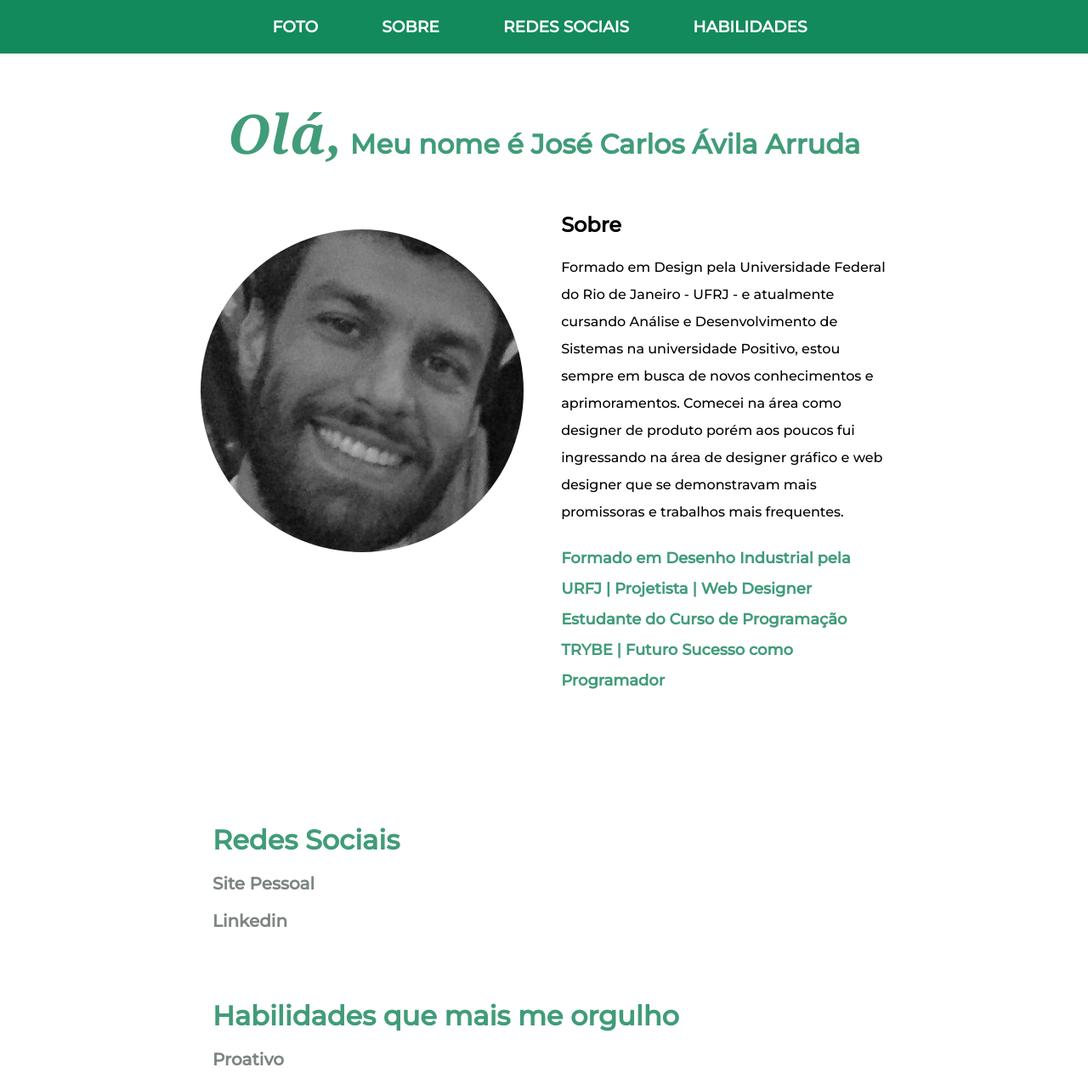
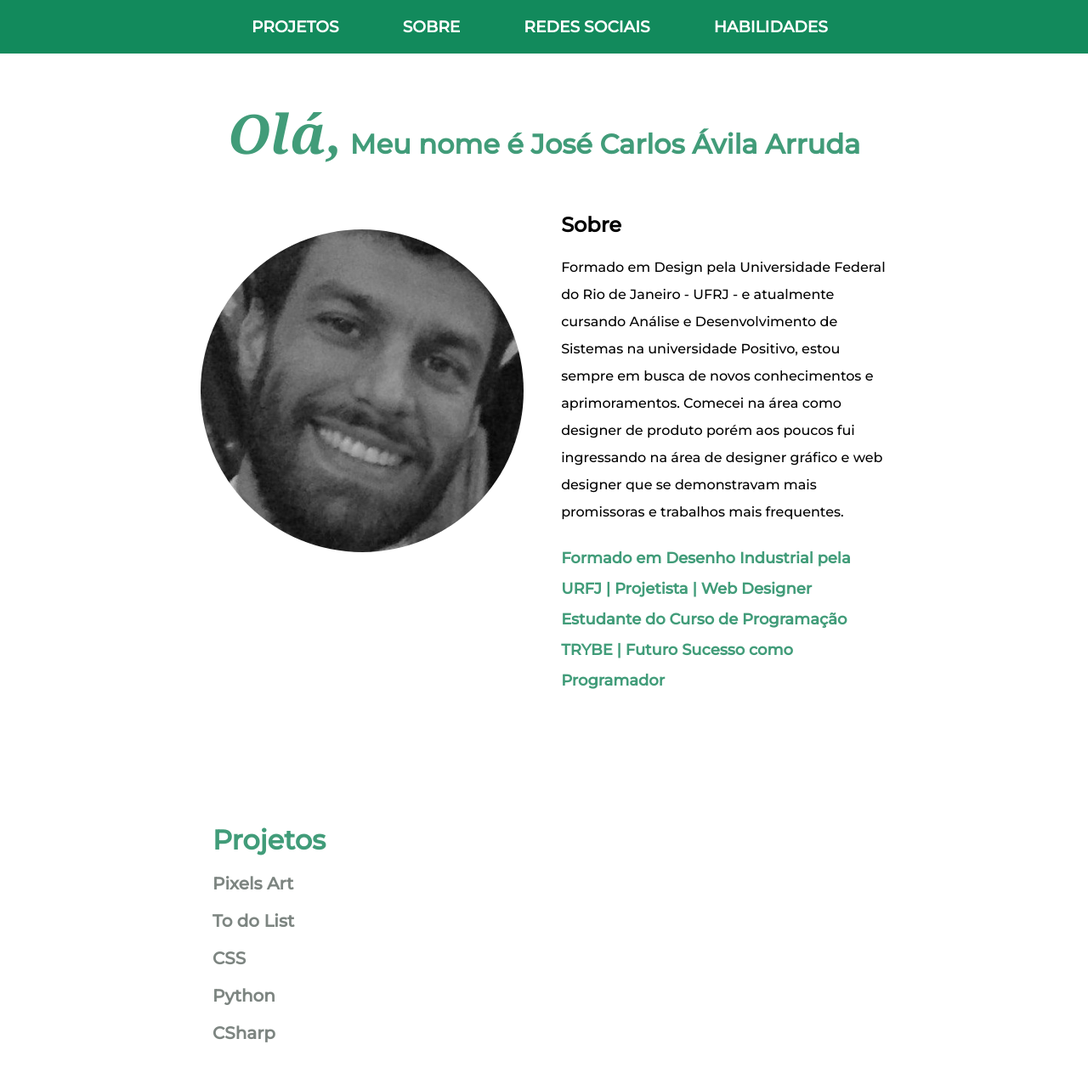
Before and after one commit to kalarruda/kalarruda.github.io, a plain HTML site: page index.html in a window 1280 px wide. Shown: the top 1276 px of the page at 85% size. Drawn offline with Linux system fonts and the light colour scheme.

Commit message:
adiciona projeto to-do-list

```diff
--- a/index.html
+++ b/index.html
@@ -14,7 +14,7 @@
     <div class="header">
         <div class="header-cabecalho">
             <h3>
-                <a href="#foto">Foto</a>
+                <a href="#foto">Projetos</a>
                 <a href="#sobre">Sobre</a>
                 <a href="#redes">Redes Sociais</a>
                 <a href="#habilidades">Habilidades</a>
@@ -42,11 +42,20 @@
     </div>
     <div>
         <div class="conteudo-lista" id="redes">
+          <h2>Projetos</h2>
+            <ul>
+                <li><a href="projetos/pixels_art">Pixels Art</a></li>
+                <li><a href="projetos/to-do-list">To do List</a></li>
+                <li>CSS</li>
+                <li>Python</li>
+                <li>CSharp</li>
+            </ul>
             <h2>Redes Sociais</h2>
             <ul>
                 <li><a href="http://www.kalarruda.com.br/" target="_blank">Site Pessoal</a> </li>
                 <li><a href="https://www.linkedin.com/in/jose-carlos-arruda-63826250/" target="_blank">Linkedin</a></li>
             </ul>
+
                 <h2 >Habilidades que mais me orgulho</h2>
                 <ul id="habilidades">
                     <li>Proativo</li>
```
